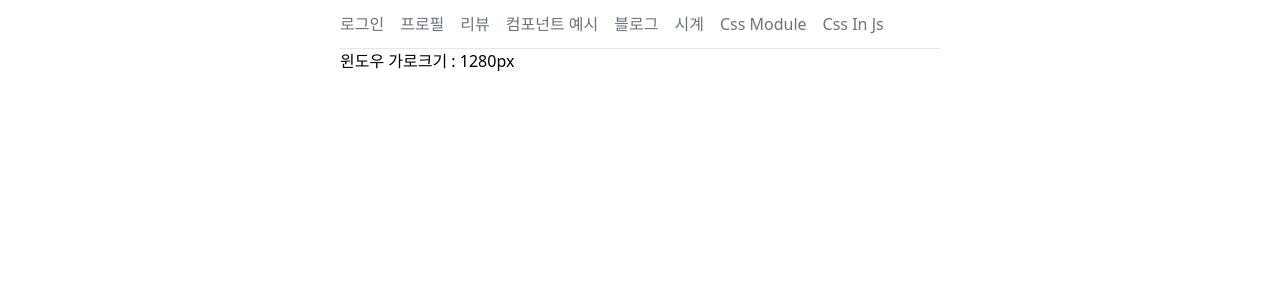
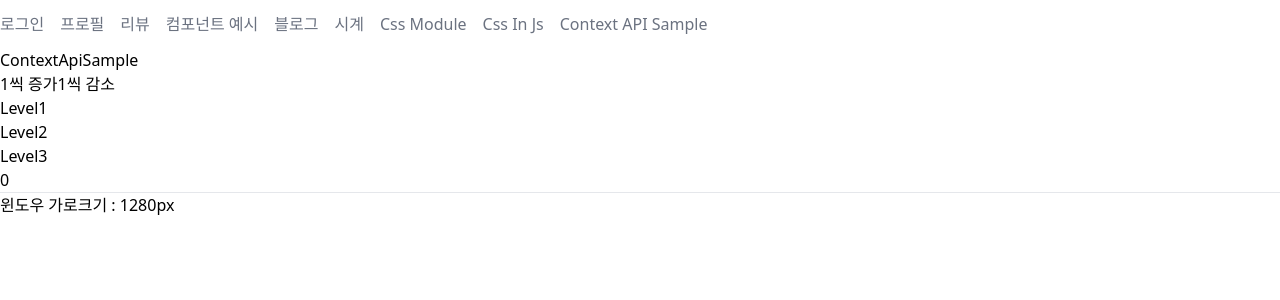
Before and after one commit to yoonakim1027/myproj-react, a React (Create React App) app: page /examples/contextapisample in a window 1280 px wide. Shown: the top 300 px of the page. Built offline with nearby package versions, Linux system fonts and the light colour scheme.

Commit message:
ContextAPISample -> 부모 메시지 소비

```diff
--- a/src/App.css
+++ b/src/App.css
@@ -1,4 +1,3 @@
 .app {
-  width: 600px;
   margin: 0 auto;
 }
--- a/src/App.js
+++ b/src/App.js
@@ -17,6 +17,7 @@
 import './App.css';
 import CssModule from 'pages/examples/CssModule';
 import CssInJs from 'pages/examples/CssInJs';
+import ContextAPISample from 'pages/examples/ContextAPISample';
 
 function App() {
   const windowWidth = useWindowWidth();
@@ -38,6 +39,10 @@
           <Route path="/blog/new/" element={<PagePostForm />} />
           <Route path="/examples/cssmodule/" element={<CssModule />} />
           <Route path="/examples/cssinjs/" element={<CssInJs />} />
+          <Route
+            path="/examples/contextapisample/"
+            element={<ContextAPISample />}
+          />
         </Routes>
         <hr />
         윈도우 가로크기 : {windowWidth}px
--- a/src/components/TopNav.jsx
+++ b/src/components/TopNav.jsx
@@ -28,6 +28,9 @@
         <li>
           <MyLink to="/examples/cssinjs/">Css In Js</MyLink>
         </li>
+        <li>
+          <MyLink to="/examples/contextapisample/">Context API Sample</MyLink>
+        </li>
       </ul>
     </div>
   );
--- /dev/null
+++ b/src/pages/examples/ContextAPISample.jsx
@@ -0,0 +1,67 @@
+import { createContext, useContext, useState } from 'react';
+
+// 인자 : context에서 다룰 값의 디폴트 값
+
+const MessageContext = createContext();
+
+function ContextApiSample() {
+  // 카운트의 초기값은 0
+  const [count, setCount] = useState(0);
+  return (
+    <div>
+      <h2>ContextApiSample</h2>
+      <button onClick={() => setCount((prev) => prev + 1)}>1씩 증가</button>
+      <button onClick={() => setCount((prev) => prev - 1)}>1씩 감소</button>
+      <MessageContext.Provider value={count}>
+        <Level1 />
+      </MessageContext.Provider>
+    </div>
+  );
+}
+
+function Level1() {
+  return (
+    <div>
+      <h2>Level1</h2>
+      <Level2 />
+    </div>
+  );
+}
+
+function Level2() {
+  return (
+    <div>
+      <h2>Level2</h2>
+      <Level3 />
+    </div>
+  );
+}
+
+function Level3() {
+  return (
+    <div>
+      <h2>Level3</h2>
+      {/* 메시지를 소비하는 것!  */}
+      <MessageContext.Consumer>
+        {/* 이 사이에 쓰는 것이 children */}
+        {(count) => count}
+        {/* 함수인자로 message를 받고~ 그냥 message를 리턴 */}
+      </MessageContext.Consumer>
+      <level4 />
+    </div>
+  );
+}
+
+// 함수 컴포넌트는 훅이 다 있다.
+// level3의 코드와 level4의 코드는 동일한 동작을 한다
+function Level4() {
+  const count = useContext(MessageContext);
+  return (
+    <div>
+      <h2>Level4</h2>
+      {count}
+    </div>
+  );
+}
+
+export default ContextApiSample;
```
